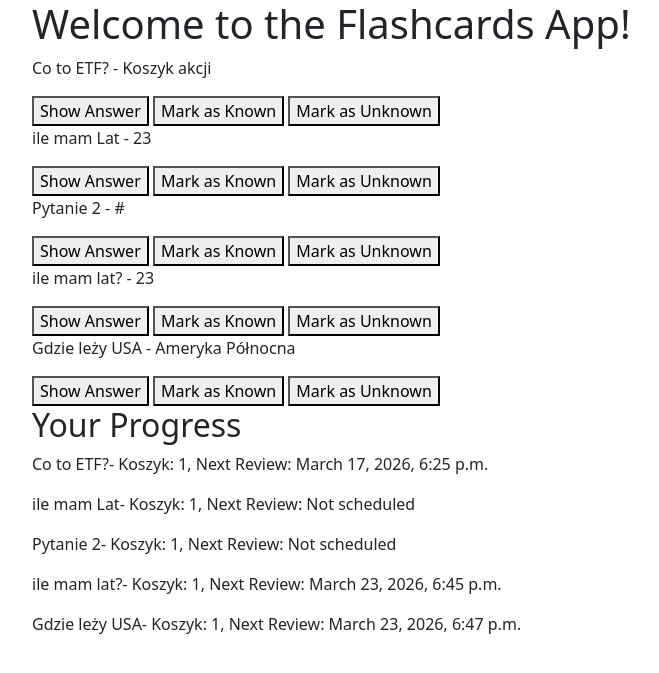
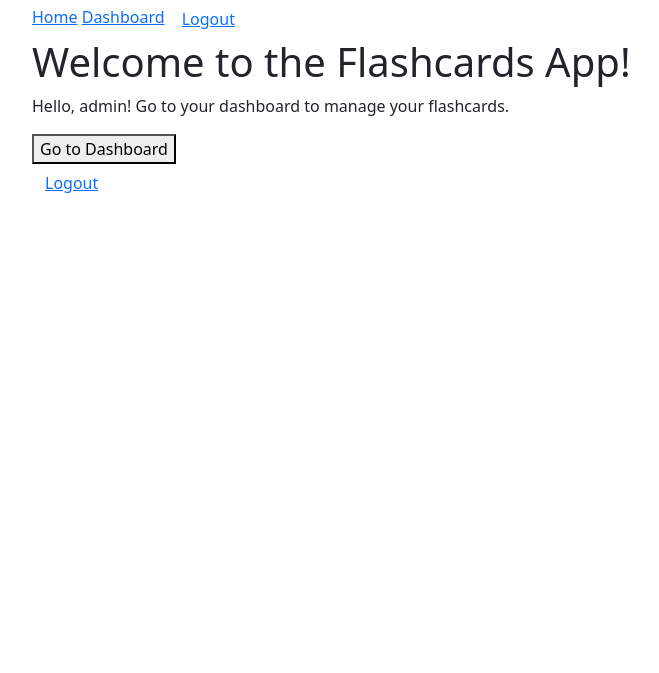
Before and after one commit to Maksymilian03/django-flashcards, a Django app: page / in a window 1280 px wide. Shown: the top 673 px of the page, without its empty margins (50-709 px from the left). Run offline with Django 5.2, Linux system fonts and the light colour scheme; a user stored in the database is signed in; data comes from the database, SQL or seed files in the repository; both versions use the stored data as it was after the commit.

Commit message:
Dodano rejestrację użytkownika i widok przeglądu fiszek

```diff
--- a/flashcards/templates/base.html
+++ b/flashcards/templates/base.html
@@ -9,7 +9,22 @@
   <body>
 
     <div class="container">
+      <a href="{% url 'index' %}">Home</a>
+
+      {% if user.is_authenticated %}
+      <a href="{% url 'dashboard' %}">Dashboard</a>
+        <form method="post" action="{% url 'logout' %}" style="display:inline;">
+          {% csrf_token %}
+          <button type="submit" class="btn btn-link">Logout</button>
+        </form>
+      {% else %}
+        <a href="{% url 'login' %}">Login</a>
+        <a href="{% url 'register' %}">Register</a>
+      {% endif %}
+
         {% block content %}
+
+
         {% endblock %}
     </div>
 
--- a/flashcards/templates/dashboard.html
+++ b/flashcards/templates/dashboard.html
@@ -14,6 +14,8 @@
 
     <p>Today to review: {{ to_review }}</p>
 
+    <a href="{% url 'add_flashcard' %}">Add New Flashcard</a>
+
     <button onclick="location.href='{% url 'start_review' %}'">Start Review</button>
 
 
--- a/flashcards/templates/index.html
+++ b/flashcards/templates/index.html
@@ -2,15 +2,19 @@
 {% block content %}
 
     <h1>Welcome to the Flashcards App!</h1>
-    {% for flashcard in flashcards %}
-        <p>{{ flashcard.question }} - {{ flashcard.answer }}</p>
-        <button>Show Answer</button>
-        <button>Mark as Known</button>
-        <button>Mark as Unknown</button>
-    {% endfor %}
-    <h2>Your Progress</h2>
-    {% for progress in progress %}
-        <p>{{ progress.flashcard.question }}- Koszyk: {{ progress.bin  }}, Next Review: {{ progress.next_review|default:"Not scheduled" }}</p>
-    {% endfor %}
+    <p>Hello, {{ user.username }}! Go to your dashboard to manage your flashcards.</p>
+
+    {% if user.is_authenticated %}
+        <button onclick="location.href='{% url 'dashboard' %}'">Go to Dashboard</button>
+
+
+        <form method="post" action="{% url 'logout' %}">
+        {% csrf_token %}
+        <button type="submit" class="btn btn-link">Logout</button>
+        </form>
+
+    {% else %}
+        <p><a href="{% url 'login' %}">Login</a> or <a href="{% url 'register' %}">register</a> to get started!</p>
+    {% endif %}
 
 {% endblock %}
--- /dev/null
+++ b/flashcards/templates/logout.html
@@ -0,0 +1,6 @@
+{% extends "base.html" %}
+{% block content %}
+    <h1>You have been logged out.</h1>
+    <p>Thank you for using our app!</p>
+    <a href="{% url 'login' %}">Login again</a>
+{% endblock %}
--- a/flashcards/urls.py
+++ b/flashcards/urls.py
@@ -1,8 +1,13 @@
 from django.urls import path
-from .views import index, dashboard, start_review
+from django.contrib.auth import views as auth_views
+from .views import index, dashboard, start_review, register, add_flashcard
 
 urlpatterns = [
     path('', index, name='index'),
+    path('login/', auth_views.LoginView.as_view(template_name='login.html'), name='login'),
+    path('register/', register, name='register'),
+    path('logout/', auth_views.LogoutView.as_view(next_page='login'), name='logout'),
     path('dashboard/', dashboard, name='dashboard'),
+    path('add_flashcard/', add_flashcard, name='add_flashcard'),
     path('review/', start_review, name='start_review'),
 ]
--- a/flashcards/views.py
+++ b/flashcards/views.py
@@ -1,13 +1,18 @@
+from pyexpat.errors import messages
+from django.contrib.auth.decorators import login_required
+
 from django.utils import timezone
+from django.contrib.auth.forms import UserCreationForm
+from django.contrib.auth.models import User
+from .forms import FlashcardForm
 
-from django.shortcuts import render
+from django.shortcuts import redirect, render
 from .models import Flashcard, UserProgress
 # Create your views here.
 
 def index(request):
     return render(request, 'index.html', {
-        'flashcards': Flashcard.objects.all(),
-        'progress': UserProgress.objects.filter(user=request.user)
+
     })
 
 def dashboard(request):
@@ -27,9 +32,33 @@ def dashboard(request):
     })
 
 def start_review(request):
-    print(f"Starting review - {timezone.now()}")
-    to_review = UserProgress.objects.filter(user=request.user, next_review__lte=timezone.now()).first()
+
+    to_review = UserProgress.objects.filter(user=request.user, next_review__lte=timezone.now()).all()
 
     return render(request, 'to_review.html', {
         'to_review': to_review
     })
+
+
+def register(request):
+    if request.method == 'POST':
+        form = UserCreationForm(request.POST)
+        if form.is_valid():
+            # Create the user
+            form.save()
+            return redirect('login')
+    else:
+        form = UserCreationForm()
+    return render(request, 'register.html', {'form': form})
+
+
+def add_flashcard(request):
+    if request.method == 'POST':
+        form = FlashcardForm(request.POST)
+        if form.is_valid():
+            flashcard = form.save()
+            UserProgress.objects.create(user=request.user, flashcard=flashcard, next_review=timezone.now())
+            return redirect('dashboard')
+    else:
+        form = FlashcardForm()
+    return render(request, 'add_flashcard.html', {'form': form})
--- a/flashcards_app/settings.py
+++ b/flashcards_app/settings.py
@@ -116,3 +116,7 @@ USE_TZ = True
 # https://docs.djangoproject.com/en/6.0/howto/static-files/
 
 STATIC_URL = 'static/'
+
+
+LOGIN_REDIRECT_URL = 'dashboard'
+LOGOUT_REDIRECT_URL = 'index'
```
Also changed, not shown: flashcards/forms.py (added, +7 -0 lines), flashcards/templates/add_flashcard.html (added, +12 -0 lines), flashcards/templates/login.html (added, +12 -0 lines), flashcards/templates/register.html (added, +12 -0 lines), flashcards/templates/to_review.html (+6 -4 lines), db.sqlite3, 1 other file.
